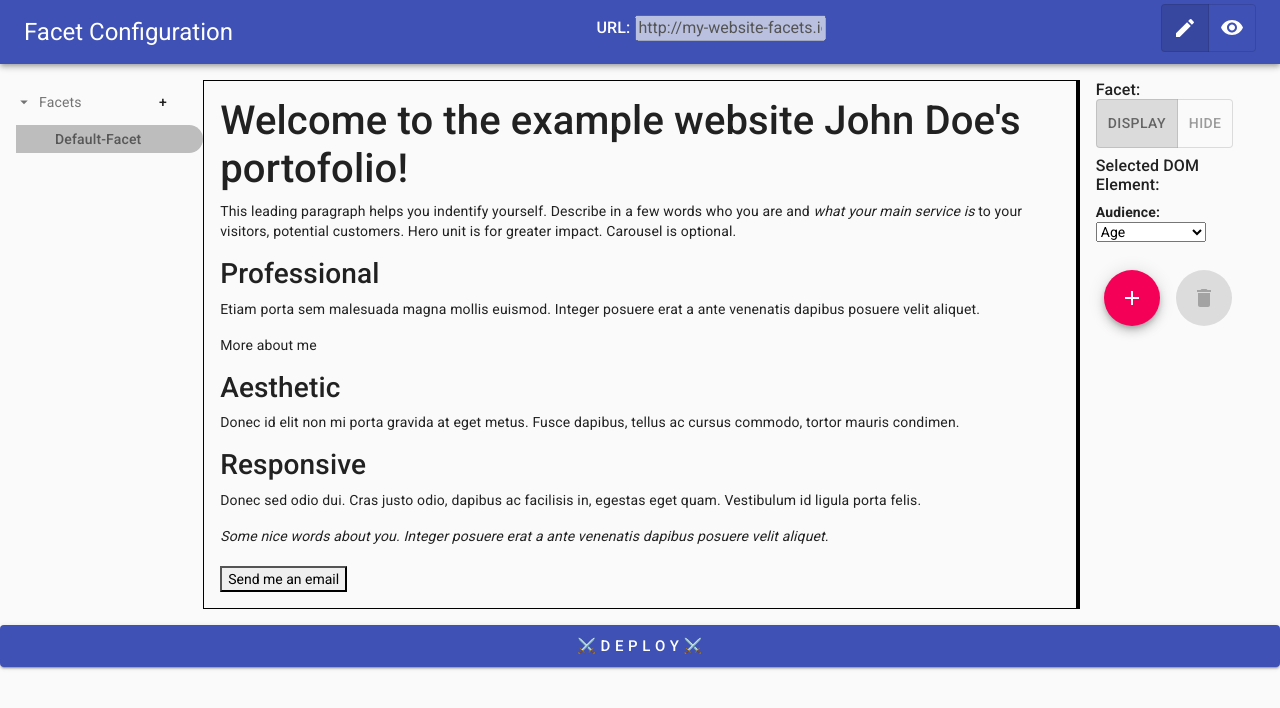
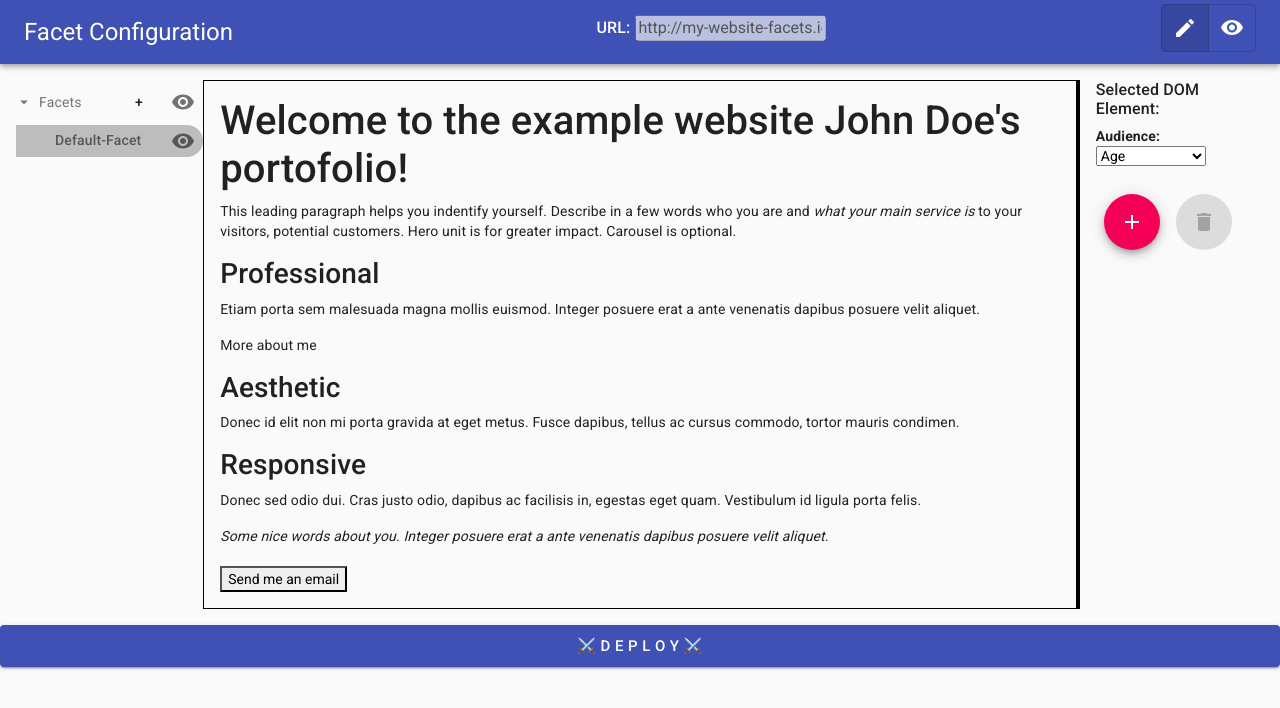
Before and after one commit to facets-io/facets.io, a React (Create React App) app: page / in a window 1280 px wide. Shown: the top 708 px of the page. Built offline with nearby package versions, Linux system fonts and the light colour scheme.

Commit message:
save work

```diff
--- a/src/FloatingActionButtonSize.js
+++ b/src/FloatingActionButtonSize.js
@@ -15,7 +15,6 @@ const useStyles = makeStyles((theme) => ({
 
 export default function FloatingActionButtonSize({ isAdd = true, disabled = false, onClick }) {
     const classes = useStyles();
-    console.log('disabled', disabled)
 
     return (
         <Fab onClick={onClick} disabled={disabled} color="secondary" aria-label="add" className={classes.margin}>
--- a/src/GmailTreeView.js
+++ b/src/GmailTreeView.js
@@ -11,6 +11,7 @@ import Button from '@material-ui/core/Button';
 import BasicTextField from './BasicTextField';
 import AppContext from './AppContext';
 import { useSnackbar } from 'notistack';
+import VisibilityIcon from '@material-ui/icons/Visibility';
 
 const useTreeItemStyles = makeStyles((theme) => ({
   root: {
@@ -63,13 +64,14 @@ const useTreeItemStyles = makeStyles((theme) => ({
 }));
 
 function StyledTreeItem(props) {
+  const { enqueueSnackbar } = useSnackbar();
 
   const handleAdd = () => {
     setIsAddingFacet(true);
   }
 
   const classes = useTreeItemStyles();
-  const { labelText, labelIcon: LabelIcon, labelInfo, color, bgColor, hasPlusBtn = false, ...other } = props;
+  const { labelText, labelIcon: LabelIcon, labelInfo, color, bgColor, hasPlusBtn = false, hasViewBtn = true, hasHideBtn = true, ...other } = props;
   const { setIsAddingFacet } = useContext(AppContext);
   return (
     <TreeItem
@@ -82,6 +84,9 @@ function StyledTreeItem(props) {
             {labelInfo}
           </Typography>
           {hasPlusBtn ? <Button onClick={() => { handleAdd() }}>+</Button> : null}
+          {hasViewBtn ? <VisibilityIcon onClick={() => {
+            enqueueSnackbar(`Functionality to be added soon!`, { variant: "error" });
+          }}>+</VisibilityIcon> : null}
         </div>
       }
       style={{
--- a/src/ToolBox.js
+++ b/src/ToolBox.js
@@ -3,7 +3,6 @@ import $ from 'jquery';
 import styled from 'styled-components';
 import ToggleButton from '@material-ui/lab/ToggleButton';
 import ToggleButtonGroup from '@material-ui/lab/ToggleButtonGroup';
-import { Button } from '@material-ui/core';
 import AppContext from './AppContext';
 import { useSnackbar } from 'notistack';
 import FloatingActionButtonSize from './FloatingActionButtonSize'
@@ -107,7 +106,7 @@ function ToolBox() {
     }
 
     return <StyledDiv>
-        <h6>
+        {/* <h6>
             Facet:{' '} <ToggleButtonGroup
                 value={shouldDisplay}
                 exclusive
@@ -120,7 +119,7 @@ function ToolBox() {
                     Hide
             </ToggleButton>
             </ToggleButtonGroup>
-        </h6>
+        </h6> */}
         <h6>Selected DOM Element: <u><label id="ToolBoxLabel"></label></u></h6>
         <div><b>Audience:</b> <select name="cars" id="cars">
             <option>Age</option>
```
